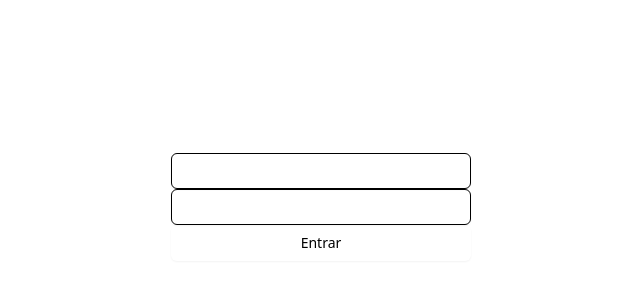
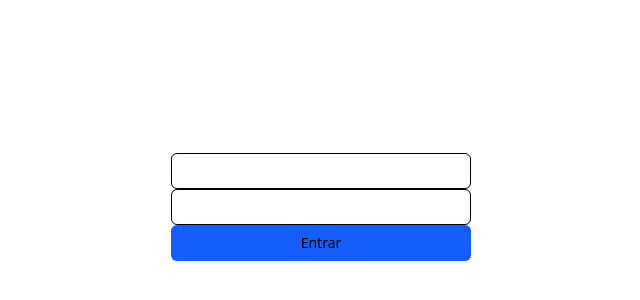
Before and after one commit to heitorBragaPereira/jwt-authentication, a Next.js app in the folder web/jwt-authentication/: page / in a window 1280 px wide. Shown: the part 72-372 px from the top of the page, without its empty margins (319-959 px from the left). Built offline with nearby package versions, Linux system fonts and the light colour scheme.

Commit message:
:construction: wip - Config tailwind

```diff
--- a/web/jwt-authentication/src/app/globals.css
+++ b/web/jwt-authentication/src/app/globals.css
@@ -1,4 +1,9 @@
 @import "tailwindcss";
+
+@theme {
+  --color-primary: var(--color-blue-600);
+  --color-secondary: var(--color-blue-300);
+}
 
 body {
   margin: 0;
--- a/web/jwt-authentication/src/components/ui/button.tsx
+++ b/web/jwt-authentication/src/components/ui/button.tsx
@@ -1,11 +1,20 @@
-import * as React from "react"
-import { Slot } from "@radix-ui/react-slot"
-import { cva, type VariantProps } from "class-variance-authority"
+import * as React from "react";
+import { Slot } from "@radix-ui/react-slot";
+import { cva, type VariantProps } from "class-variance-authority";
 
-import { cn } from "@/lib/utils"
+import { cn } from "@/lib/utils";
 
 const buttonVariants = cva(
-  "inline-flex items-center justify-center gap-2 whitespace-nowrap rounded-md text-sm font-medium transition-all disabled:pointer-events-none disabled:opacity-50 [&_svg]:pointer-events-none [&_svg:not([class*='size-'])]:size-4 shrink-0 [&_svg]:shrink-0 outline-none focus-visible:border-ring focus-visible:ring-ring/50 focus-visible:ring-[3px] aria-invalid:ring-destructive/20 dark:aria-invalid:ring-destructive/40 aria-invalid:border-destructive",
+  `inline-flex items-center
+  justify-center gap-2 whitespace-nowrap
+  rounded-md text-sm font-medium transition-all
+  disabled:pointer-events-none disabled:opacity-50
+  [&_svg]:pointer-events-none [&_svg:not([class*='size-'])]:size-4
+  shrink-0 [&_svg]:shrink-0 outline-none
+  focus-visible:border-ring focus-visible:ring-ring/50
+  focus-visible:ring-[3px] aria-invalid:ring-destructive/20
+  dark:aria-invalid:ring-destructive/40
+  aria-invalid:border-destructive cursor-pointer`,
   {
     variants: {
       variant: {
@@ -33,7 +42,7 @@ const buttonVariants = cva(
       size: "default",
     },
   }
-)
+);
 
 function Button({
   className,
@@ -43,9 +52,9 @@ function Button({
   ...props
 }: React.ComponentProps<"button"> &
   VariantProps<typeof buttonVariants> & {
-    asChild?: boolean
+    asChild?: boolean;
   }) {
-  const Comp = asChild ? Slot : "button"
+  const Comp = asChild ? Slot : "button";
 
   return (
     <Comp
@@ -53,7 +62,7 @@ function Button({
       className={cn(buttonVariants({ variant, size, className }))}
       {...props}
     />
-  )
+  );
 }
 
-export { Button, buttonVariants }
+export { Button, buttonVariants };
--- a/web/jwt-authentication/src/components/ui/input.tsx
+++ b/web/jwt-authentication/src/components/ui/input.tsx
@@ -1,6 +1,6 @@
-import * as React from "react"
+import * as React from "react";
 
-import { cn } from "@/lib/utils"
+import { cn } from "@/lib/utils";
 
 function Input({ className, type, ...props }: React.ComponentProps<"input">) {
   return (
@@ -9,13 +9,13 @@ function Input({ className, type, ...props }: React.ComponentProps<"input">) {
       data-slot="input"
       className={cn(
         "file:text-foreground placeholder:text-muted-foreground selection:bg-primary selection:text-primary-foreground dark:bg-input/30 border-input flex h-9 w-full min-w-0 rounded-md border bg-transparent px-3 py-1 text-base shadow-xs transition-[color,box-shadow] outline-none file:inline-flex file:h-7 file:border-0 file:bg-transparent file:text-sm file:font-medium disabled:pointer-events-none disabled:cursor-not-allowed disabled:opacity-50 md:text-sm",
-        "focus-visible:border-ring focus-visible:ring-ring/50 focus-visible:ring-[3px]",
+        "focus-visible:border-ring focus-visible:ring-ring/50 focus-visible:ring-[1px]",
         "aria-invalid:ring-destructive/20 dark:aria-invalid:ring-destructive/40 aria-invalid:border-destructive",
         className
       )}
       {...props}
     />
-  )
+  );
 }
 
-export { Input }
+export { Input };
--- a/web/jwt-authentication/tailwind.config.ts
+++ /dev/null
@@ -1,40 +0,0 @@
-import type { Config } from "tailwindcss";
-
-const config: Config = {
-  darkMode: "class",
-  content: [
-    "./app/**/*.{js,ts,jsx,tsx,mdx}",
-    "./pages/**/*.{js,ts,jsx,tsx,mdx}",
-    "./components/**/*.{js,ts,jsx,tsx,mdx}",
-
-    // Or if using `src` directory:
-    "./src/**/*.{js,ts,jsx,tsx,mdx}",
-  ],
-  theme: {
-    extend: {
-      colors: {
-        primary: "red",
-        secondary: {
-          light: "#292929",
-          dark: "#454545",
-        },
-        tertiary: {
-          light: "#454545",
-          dark: "#454545",
-        },
-        textPrimary: {
-          light: "#454545",
-          dark: "#ffff",
-        },
-        textSecondary: {
-          light: "#cad4e0",
-          dark: "#292929",
-        },
-        salmao: "#faac6b",
-      },
-    },
-  },
-  plugins: [],
-};
-
-export default config;
```
